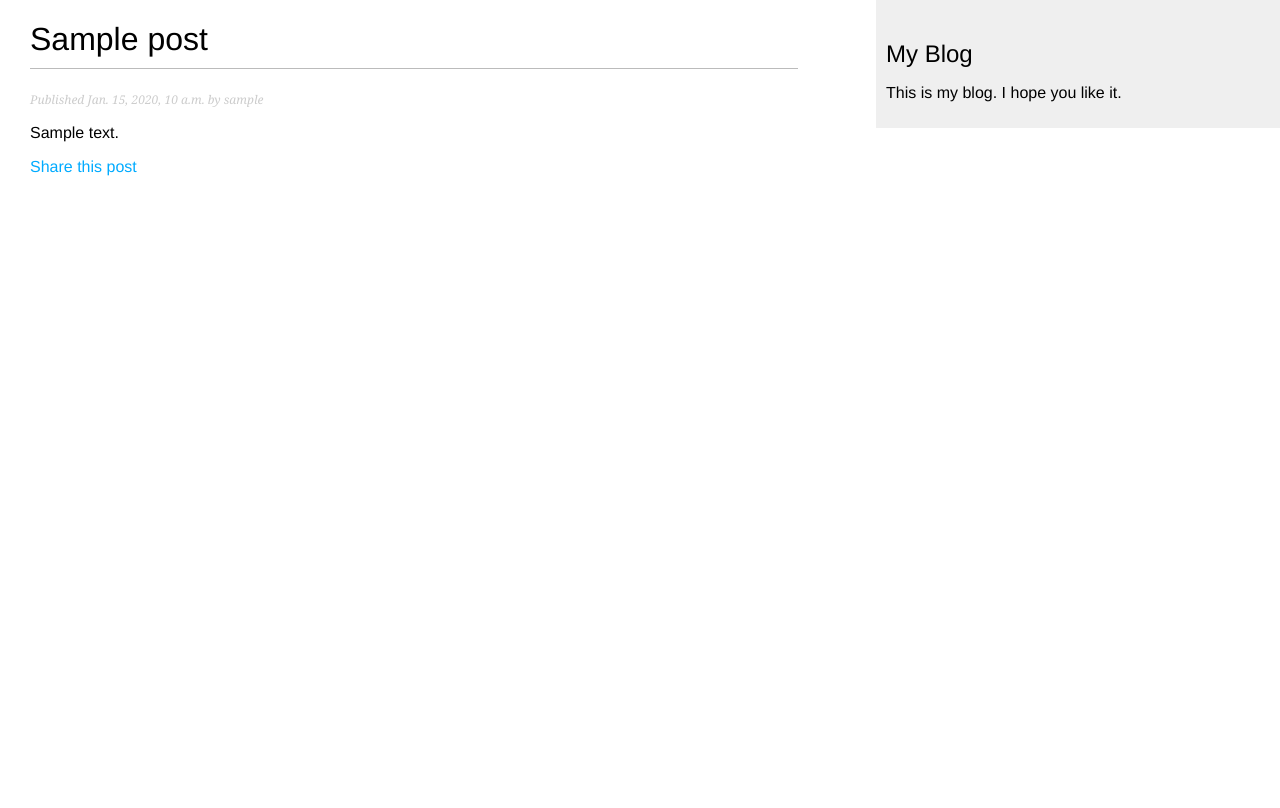
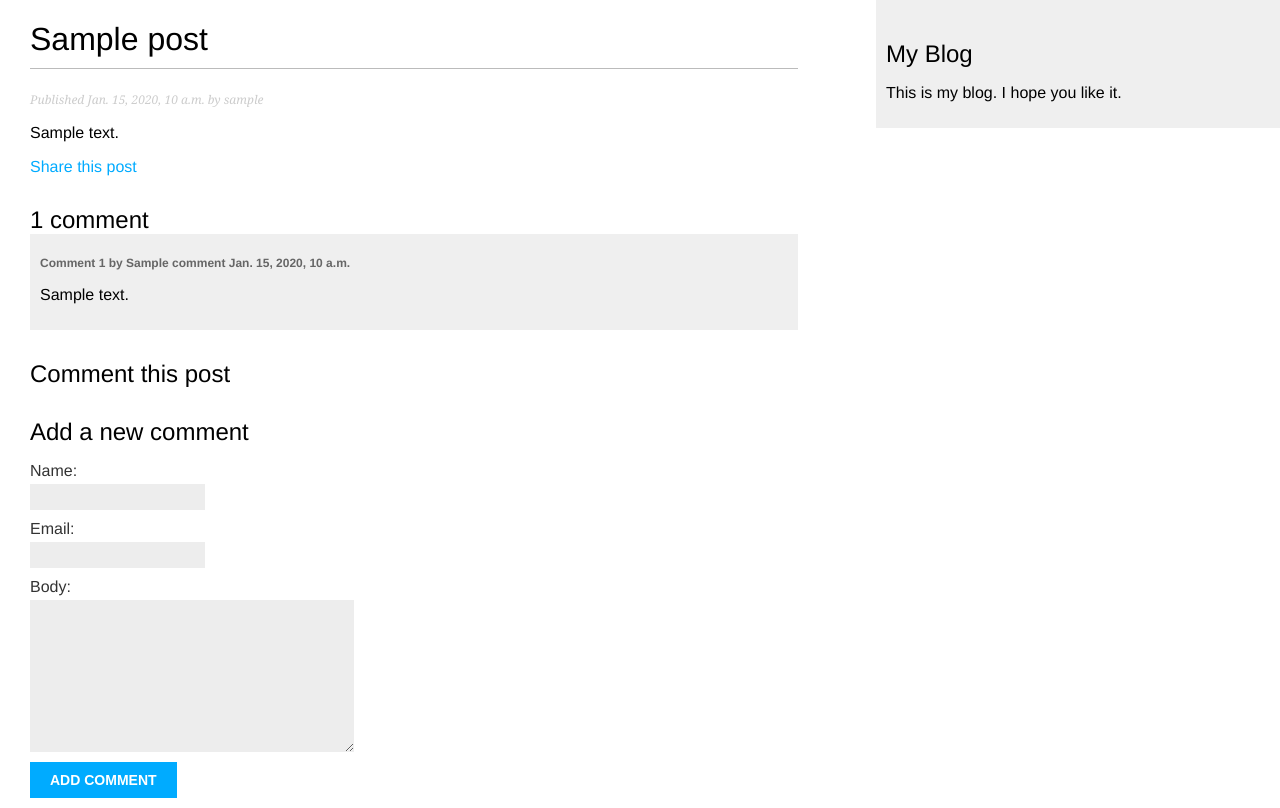
Before and after one commit to anhbkpro/django5-blog, a Django app: a page that uses mysite/blog/templates/blog/post/detail.html in a window 1280 px wide. Before the commit the page ends 176 px from the top, so only its background shows below. Run offline with Django 5.2, Linux system fonts and the light colour scheme; tables that the repository leaves empty hold one stand-in row (values such as "Sample post").

Commit message:
Adding comments to the post detail view

```diff
--- a/mysite/blog/forms.py
+++ b/mysite/blog/forms.py
@@ -1,4 +1,5 @@
 from django import forms
+from .models import Comment
 
 
 class EmailPostForm(forms.Form):
@@ -6,3 +7,8 @@ class EmailPostForm(forms.Form):
     email = forms.EmailField()
     to = forms.EmailField()
     comments = forms.CharField(required=False, widget=forms.Textarea)
+
+class CommentForm(forms.ModelForm):
+    class Meta:
+        model = Comment
+        fields = ('name', 'email', 'body')
--- a/mysite/blog/templates/blog/post/detail.html
+++ b/mysite/blog/templates/blog/post/detail.html
@@ -11,4 +11,27 @@
     <p>
         <a href="{% url 'blog:post_share' post.id %}">Share this post</a>
     </p>
+    {% with comments.count as total_comments %}
+        <h2>
+            {{ total_comments }} comment{{ total_comments|pluralize }}
+        </h2>
+
+        {% if total_comments %}
+            {% for comment in comments %}
+                <div class="comment">
+                    <p class="info">
+                        Comment {{ forloop.counter }} by {{ comment.name }}
+                        {{ comment.created }}
+                    </p>
+                    {{ comment.body|linebreaks }}
+                </div>
+            {% endfor %}
+        {% else %}
+            <p>No comments yet</p>
+        {% endif %}
+
+        <h2>Comment this post</h2>
+        {% include "blog/post/includes/comment_form.html" %}
+
+    {% endwith %}
 {% endblock %}
--- /dev/null
+++ b/mysite/blog/templates/blog/post/includes/comment_form.html
@@ -0,0 +1,6 @@
+<h2>Add a new comment</h2>
+<form action="{% url 'blog:post_comment' post.id %}" method="post">
+    {{ form.as_p }}
+    {% csrf_token %}
+    <input type="submit" value="Add comment">
+</form>
--- a/mysite/blog/urls.py
+++ b/mysite/blog/urls.py
@@ -12,4 +12,7 @@ urlpatterns = [
     path('<int:post_id>/share/',
           views.post_share,
           name='post_share'),
+    path('<int:post_id>/comment/',
+          views.post_comment,
+          name='post_comment'),
 ]
--- a/mysite/blog/views.py
+++ b/mysite/blog/views.py
@@ -1,8 +1,9 @@
 from django.core.paginator import Paginator, EmptyPage, PageNotAnInteger
 from django.shortcuts import get_object_or_404, render
+from django.views.decorators.http import require_POST
 from django.views.generic import ListView
 from django.core.mail import send_mail
-from .forms import EmailPostForm
+from .forms import CommentForm, EmailPostForm
 from blog.models import Post
 
 
@@ -60,4 +61,43 @@ def post_detail(request, year, month, day, post):
         publish__month=month,
         publish__day=day,
         )
-    return render(request, 'blog/post/detail.html', {'post': post})
+
+    #  List of active comments for this post
+    comments = post.comments.filter(active=True)
+    # Form for users to comment
+    form = CommentForm()
+    return render(
+        request,
+        'blog/post/detail.html',
+        {
+            'post': post,
+            'comments': comments,
+            'form': form,
+            }
+        )
+
+
+@require_POST
+def post_comment(request, post_id):
+    post = get_object_or_404(Post, id=post_id, status=Post.Status.PUBLISHED)
+    comment = None
+    # A comment was posted
+    form = CommentForm(request.POST)
+    if form.is_valid():
+        # Create Comment object but don't save to database yet
+        comment = form.save(commit=False)
+        # Assign the current post to the comment
+        comment.post = post
+        # Save the comment to the database
+        comment.save()
+    else:
+        form = CommentForm()
+    return render(
+        request,
+        'blog/post/comment.html',
+        {
+            'post': post,
+            'form': form,
+            'comment': comment
+            }
+        )
```
Also changed, not shown: mysite/blog/admin.py (+8 -1 lines), mysite/blog/templates/blog/post/comment.html (added, +12 -0 lines), mysite/vercel.json (deleted).
